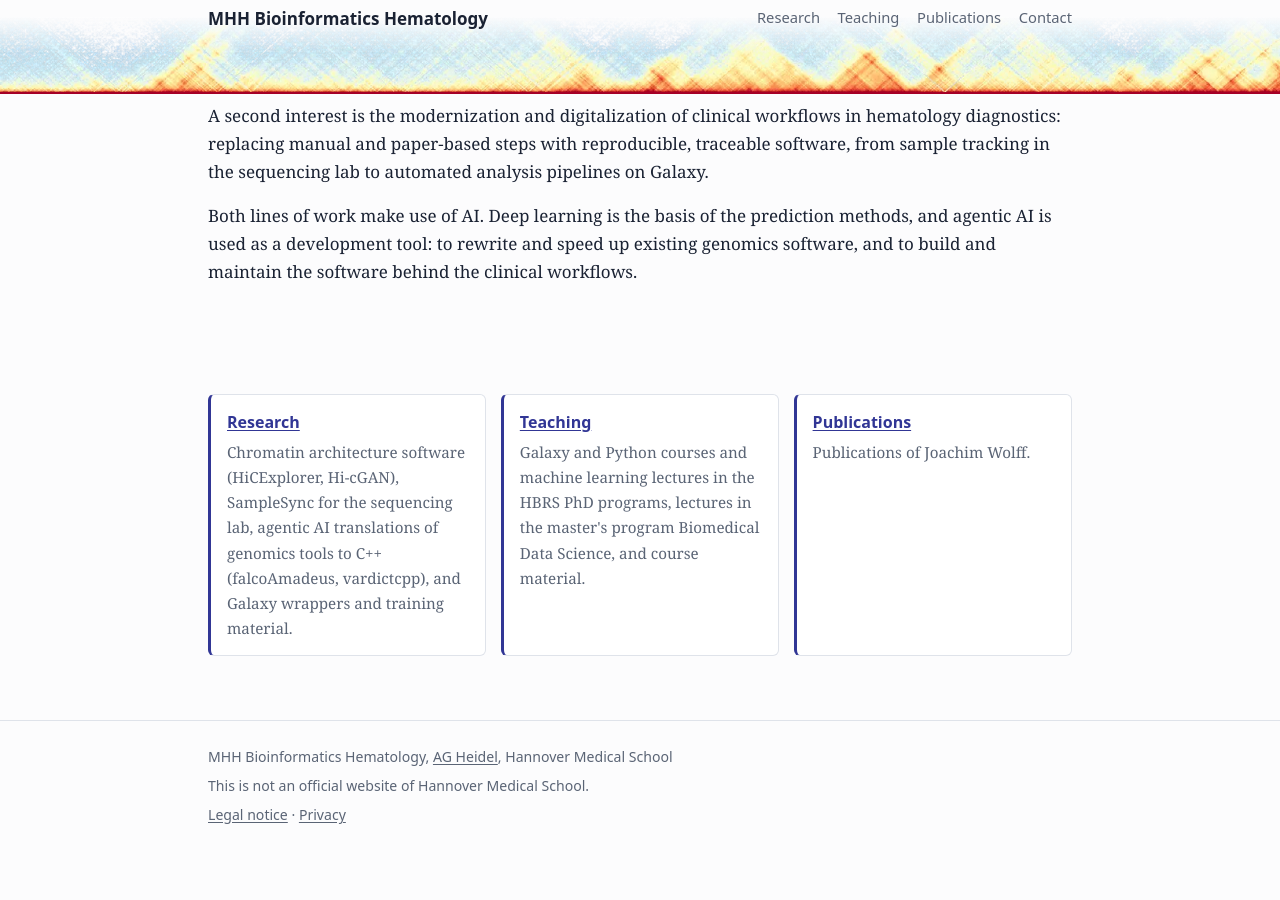
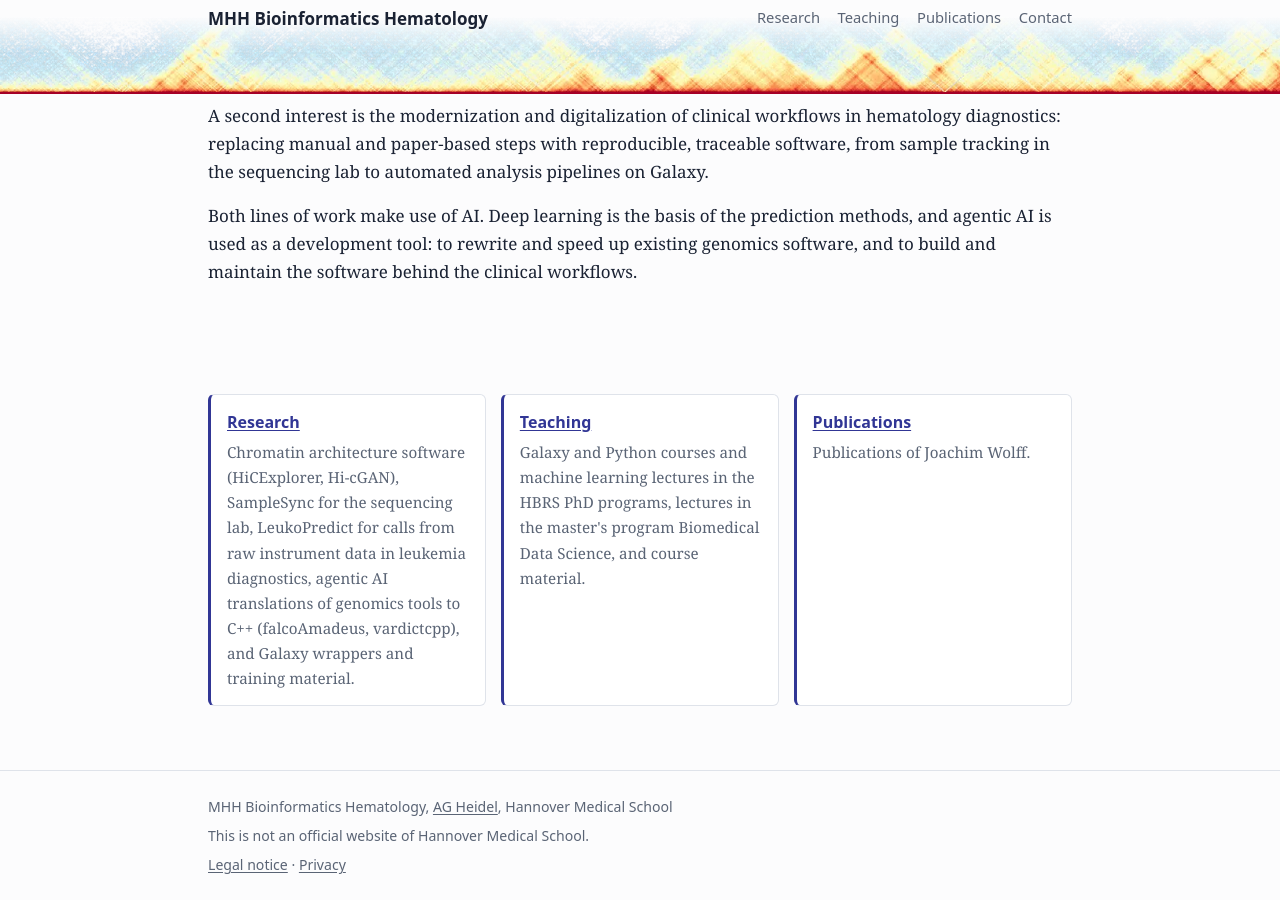
Before and after one commit to MHH-Bioinformatics-Hematology/MHH-Bioinformatics-Hematology.github.io, a Jekyll site: the page built from index.html, in a window 1280 px wide and 900 px high, scrolled down 898 px. Built offline with Jekyll 4.4.1, drawn with Linux system fonts in a browser that asks for light colours; before the commit the page ends 1748 px from its top, so only the background shows below that.

Commit message:
Home: mention LeukoPredict in the research summary
Co-Authored-By: Claude Fable 5.1 <noreply@anthropic.com>

```diff
--- a/index.html
+++ b/index.html
@@ -58,7 +58,7 @@ description: "Bioinformatics in the Heidel lab at Hannover Medical School: genom
     <ul class="cards">
       <li>
         <h4><a href="{{ '/research/' | relative_url }}">Research</a></h4>
-        <p>Chromatin architecture software (HiCExplorer, Hi-cGAN), SampleSync for the sequencing lab, agentic AI translations of genomics tools to C++ (falcoAmadeus, vardictcpp), and Galaxy wrappers and training material.</p>
+        <p>Chromatin architecture software (HiCExplorer, Hi-cGAN), SampleSync for the sequencing lab, LeukoPredict for calls from raw instrument data in leukemia diagnostics, agentic AI translations of genomics tools to C++ (falcoAmadeus, vardictcpp), and Galaxy wrappers and training material.</p>
       </li>
       <li>
         <h4><a href="{{ '/teaching/' | relative_url }}">Teaching</a></h4>
```
